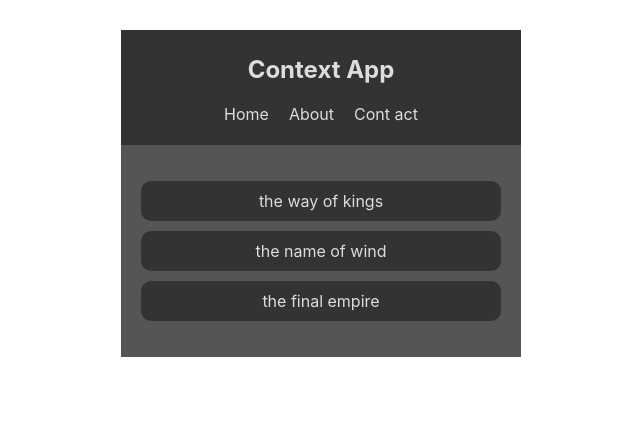
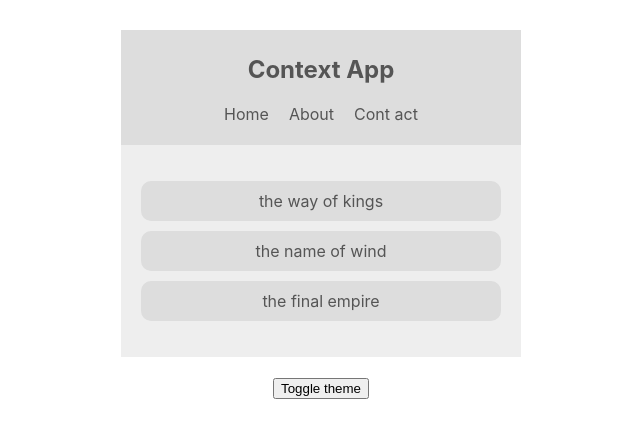
Before and after one commit to yumutlu/reactjs-hooks-localstorage--booklist-project, a React (Create React App) app: page / in a window 1280 px wide. Shown: the top 438 px of the page, without its empty margins (319-959 px from the left). Built offline with nearby package versions, Linux system fonts and the light colour scheme.

Commit message:
Updating Context Data

```diff
--- a/src/App.js
+++ b/src/App.js
@@ -2,6 +2,7 @@
 import Navbar from './components/Navbar';
 import BookList from './components/BookList';
 import ThemeContextProvider from './components/contexts/ThemeContext';
+import ThemeToggle from './components/ThemeToggle';
 
 
 function App() {
@@ -11,6 +12,7 @@
 
       <Navbar/>
       <BookList/>
+      <ThemeToggle />
       </ThemeContextProvider>
 
     </div>
--- /dev/null
+++ b/src/components/ThemeToggle.js
@@ -0,0 +1,12 @@
+import React, { Component } from 'react'
+import { ThemeContext } from '../components/contexts/ThemeContext';
+class ThemeToggle extends Component {
+    static contextType = ThemeContext;
+    render() {
+        const { toggleTheme } = this.context;
+        return (
+            <button onClick={toggleTheme}>Toggle theme</button>
+        );
+    }
+}
+export default ThemeToggle;
--- a/src/components/contexts/ThemeContext.js
+++ b/src/components/contexts/ThemeContext.js
@@ -3,14 +3,16 @@
 
 class ThemeContextProvider extends Component {
     state = {
-        isLightTh: true,
+        isLightTheme: true,
         light: { syntax: '#555', ui: '#ddd', bg: '#eee' },
         dark: { syntax: '#ddd', ui: '#333', bg: '#555' }
     }
+    toggleTheme = () => {
+        this.setState({ isLightTheme: !this.state.isLightTheme });
+    }
     render() {
         return (
-            <ThemeContext.Provider value={{ ...this.state }}>
-
+            <ThemeContext.Provider value={{ ...this.state, toggleTheme: this.toggleTheme }}>
                 {this.props.children}
             </ThemeContext.Provider>
         );
```
